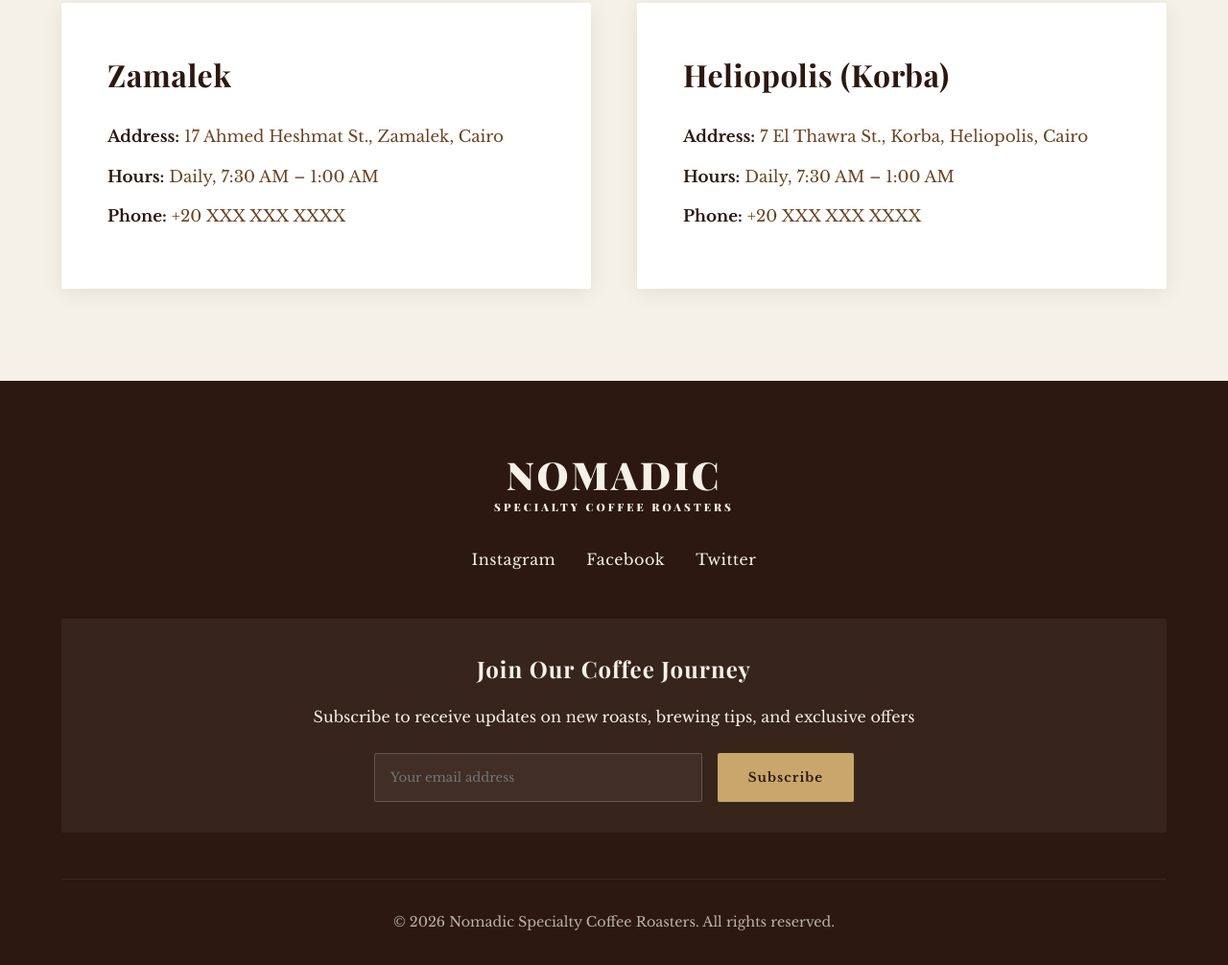
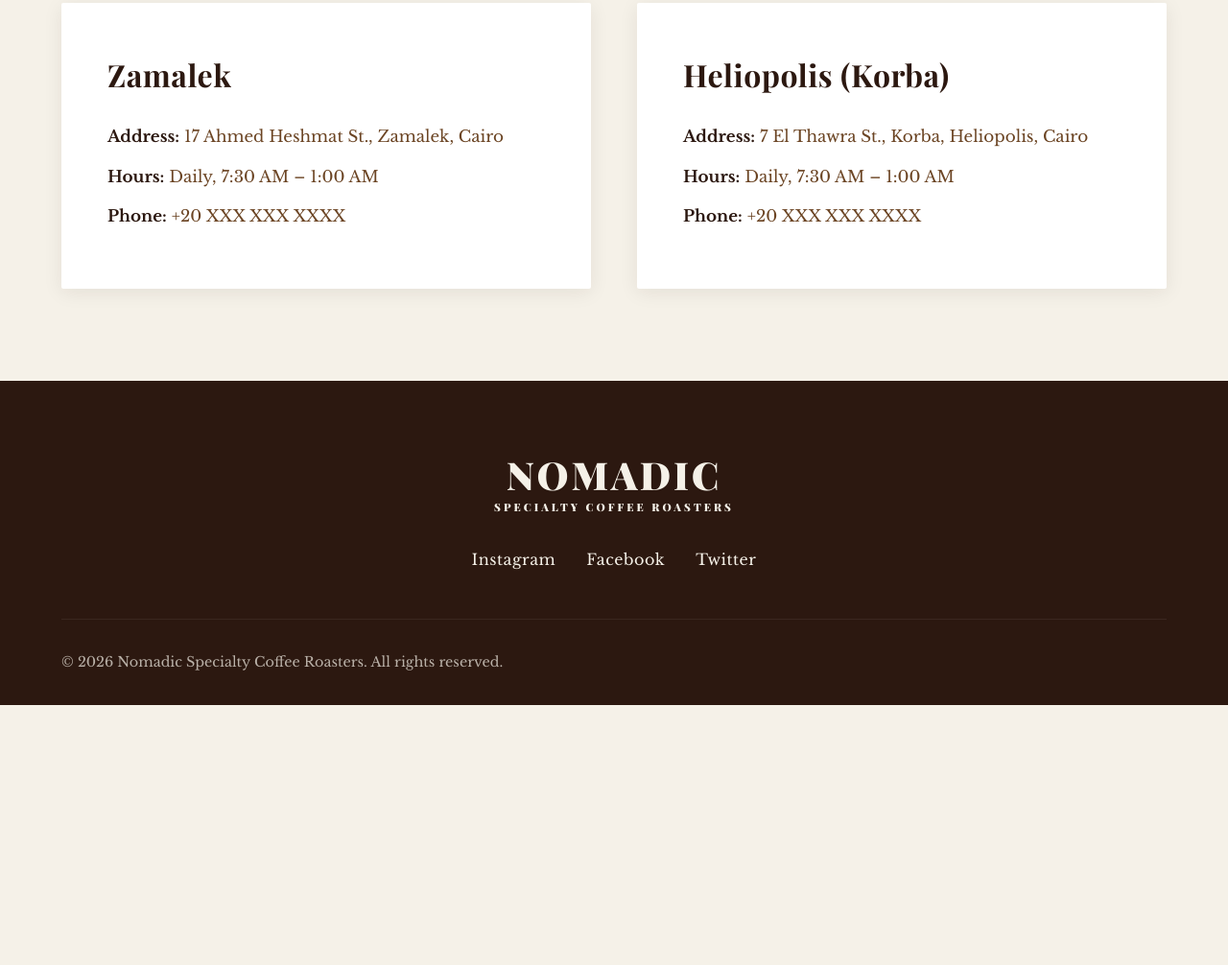
Before and after one commit to web7m/Nomadic-test, a plain HTML site: page index.html in a window 1280 px wide. Shown: the part 4737-5743 px from the top of the page at 96% size. After the commit the page ends 5472 px from the top, so only its background shows below. Drawn offline with nearby package versions, Linux system fonts and the light colour scheme.

Commit message:
Update index.html

```diff
--- a/index.html
+++ b/index.html
@@ -610,7 +610,8 @@
     <!-- Logo Splash Screen -->
     <div class="logo-splash">
         <div class="logo-splash-content">
-            <img src="IMG_1997.png" alt="Nomadic Specialty Coffee Roasters">
+           <img src="https://raw.githubusercontent.com/username/repo/main/IMG_1997.png">
+ <img src="IMG_1997.png" alt="Nomadic Specialty Coffee Roasters">
         </div>
     </div>
 
@@ -897,12 +898,7 @@
                 <a href="#">Twitter</a>
             </div>
 
-            <div class="newsletter">
-                <h4>Join Our Coffee Journey</h4>
-                <p>Subscribe to receive updates on new roasts, brewing tips, and exclusive offers</p>
-                <form class="newsletter-form" onsubmit="event.preventDefault(); alert('Thank you for subscribing!');">
-                    <input type="email" placeholder="Your email address" required>
-                    <button type="submit">Subscribe</button>
+
                 </form>
             </div>
 
```
